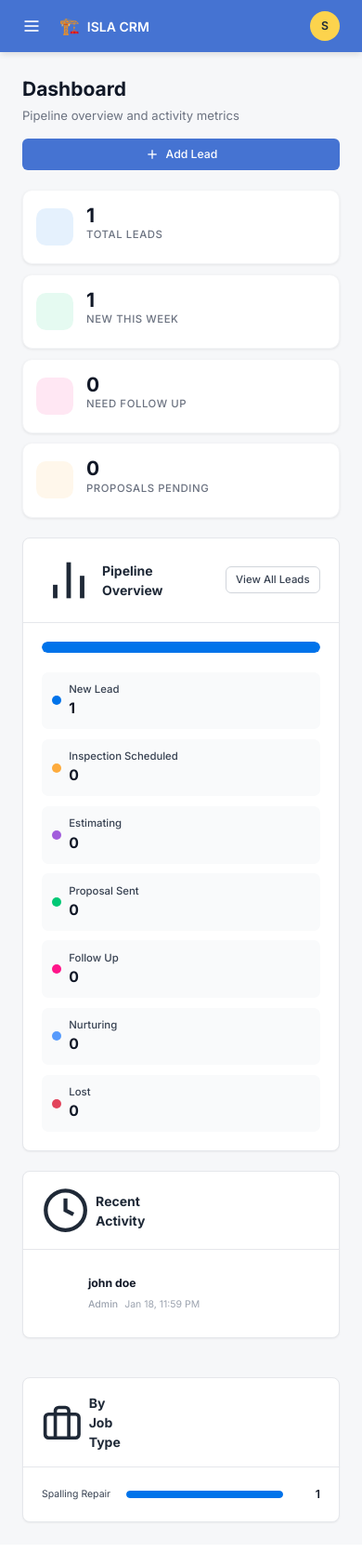
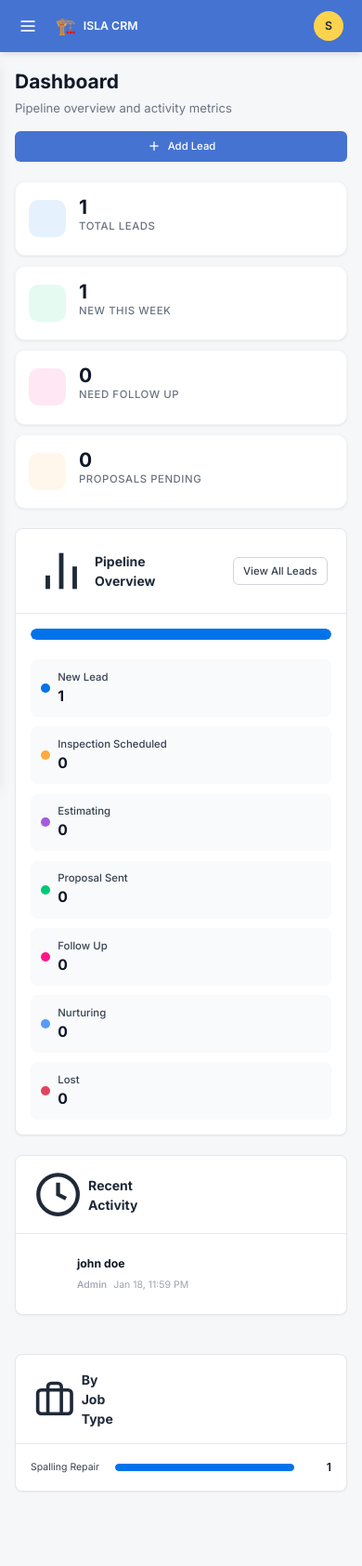
Before and after one commit to BobtheMinerBot/pybots-crm, a Flask app: page /dashboard in a window 390 px wide. Shown: the whole page at 93% size. Before the commit the page ends 1638 px from the top, so only its background shows below. Run offline with Flask 3, Linux system fonts and the light colour scheme; the visitor is signed in with stand-in values (Sample User, id 1); data comes from the database, SQL or seed files in the repository.

Commit message:
Improve mobile UI: better sidebar, responsive toolbar, scrollable tables

```diff
--- a/static/css/smartsuite.css
+++ b/static/css/smartsuite.css
@@ -649,9 +649,16 @@ select, textarea {
 
 /* ========== RESPONSIVE ========== */
 @media (max-width: 768px) {
+    /* Sidebar - slide from left on mobile */
     .ss-sidebar {
+        position: fixed;
+        top: 56px;
+        left: 0;
+        bottom: 0;
         transform: translateX(-100%);
-        width: var(--sidebar-width);
+        width: 280px;
+        z-index: 900;
+        box-shadow: var(--shadow-lg);
     }
 
     .ss-sidebar.mobile-open {
@@ -660,6 +667,12 @@ select, textarea {
 
     .ss-main {
         margin-left: 0;
+        padding: var(--space-4);
+    }
+
+    /* Header adjustments */
+    .ss-header {
+        padding: 0 var(--space-3);
     }
 
     .ss-header-center {
@@ -670,17 +683,118 @@ select, textarea {
         display: none;
     }
 
+    .ss-logo-text {
+        font-size: 0.875rem;
+    }
+
+    /* Toolbar - stack vertically */
     .toolbar {
         flex-direction: column;
         align-items: stretch;
+        gap: var(--space-2);
     }
 
     .toolbar-left, .toolbar-right {
         width: 100%;
+        flex-wrap: wrap;
+    }
+
+    .toolbar-right {
+        justify-content: flex-start;
     }
 
     .search-box {
         min-width: 100%;
+        order: -1;
+    }
+
+    /* Buttons - smaller on mobile */
+    .btn, button[type="submit"] {
+        padding: var(--space-2) var(--space-3);
+        font-size: 0.8125rem;
+    }
+
+    .toolbar-btn {
+        padding: var(--space-2);
+        font-size: 0.75rem;
+    }
+
+    /* Stats grid - single column on mobile */
+    .stats-grid {
+        grid-template-columns: 1fr;
+    }
+
+    /* Cards - less padding */
+    .card-body {
+        padding: var(--space-4);
+    }
+
+    /* Tables - horizontal scroll */
+    .data-table-container {
+        overflow-x: auto;
+        -webkit-overflow-scrolling: touch;
+    }
+
+    .data-table {
+        min-width: 600px;
+    }
+
+    .data-table th,
+    .data-table td {
+        padding: var(--space-2) var(--space-3);
+        font-size: 0.8125rem;
+    }
+
+    /* Group headers on mobile */
+    .group-header {
+        padding: var(--space-2) var(--space-3);
+        font-size: 0.875rem;
+    }
+
+    /* Forms on mobile */
+    .form-group {
+        margin-bottom: var(--space-3);
+    }
+
+    /* Page header */
+    .page-title {
+        font-size: 1.25rem;
+    }
+
+    /* Dashboard header - stack on mobile */
+    .dashboard-header {
+        flex-direction: column;
+        gap: var(--space-3);
+        align-items: flex-start !important;
+    }
+
+    .dashboard-actions {
+        width: 100%;
+    }
+
+    .dashboard-actions .btn {
+        width: 100%;
+        justify-content: center;
+    }
+
+    /* Bottom action bar - fixed on mobile */
+    .bulk-actions {
+        position: fixed;
+        bottom: 0;
+        left: 0;
+        right: 0;
+        background: white;
+        padding: var(--space-3);
+        box-shadow: 0 -2px 10px rgba(0,0,0,0.1);
+        z-index: 100;
+        display: flex;
+        gap: var(--space-2);
+        flex-wrap: wrap;
+    }
+
+    /* Add padding to main content to account for fixed bottom bar */
+    .ss-main {
+        padding-bottom: 80px;
     }
 }
 
```
